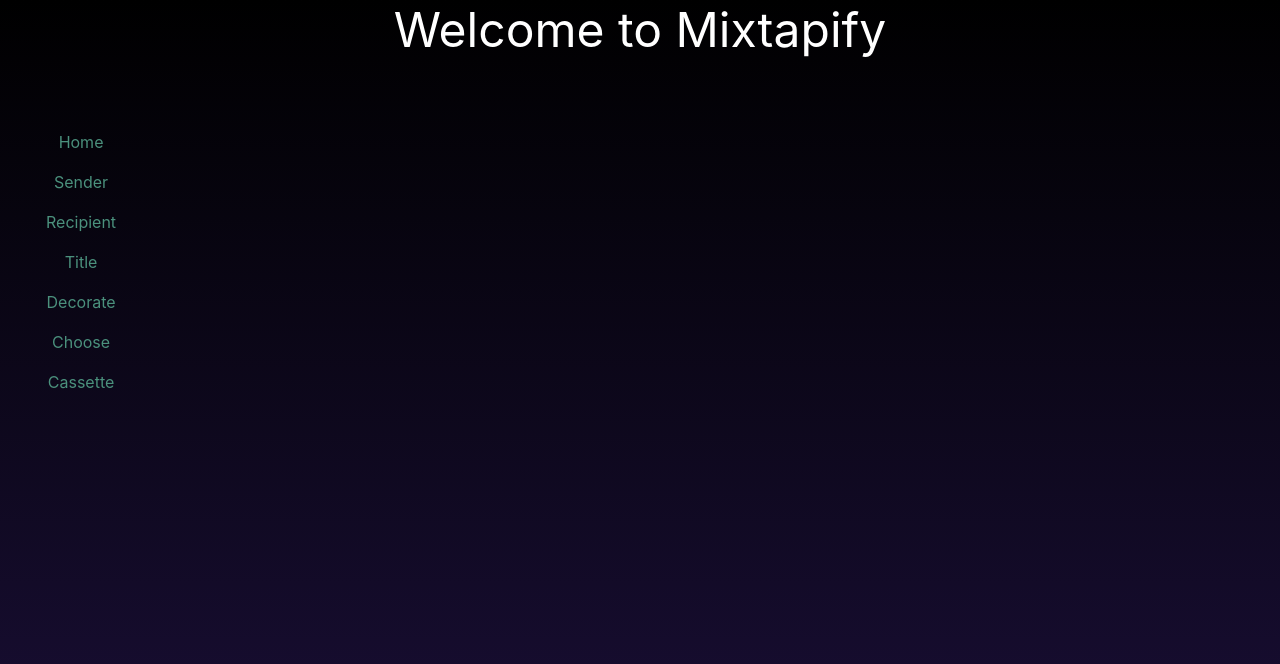
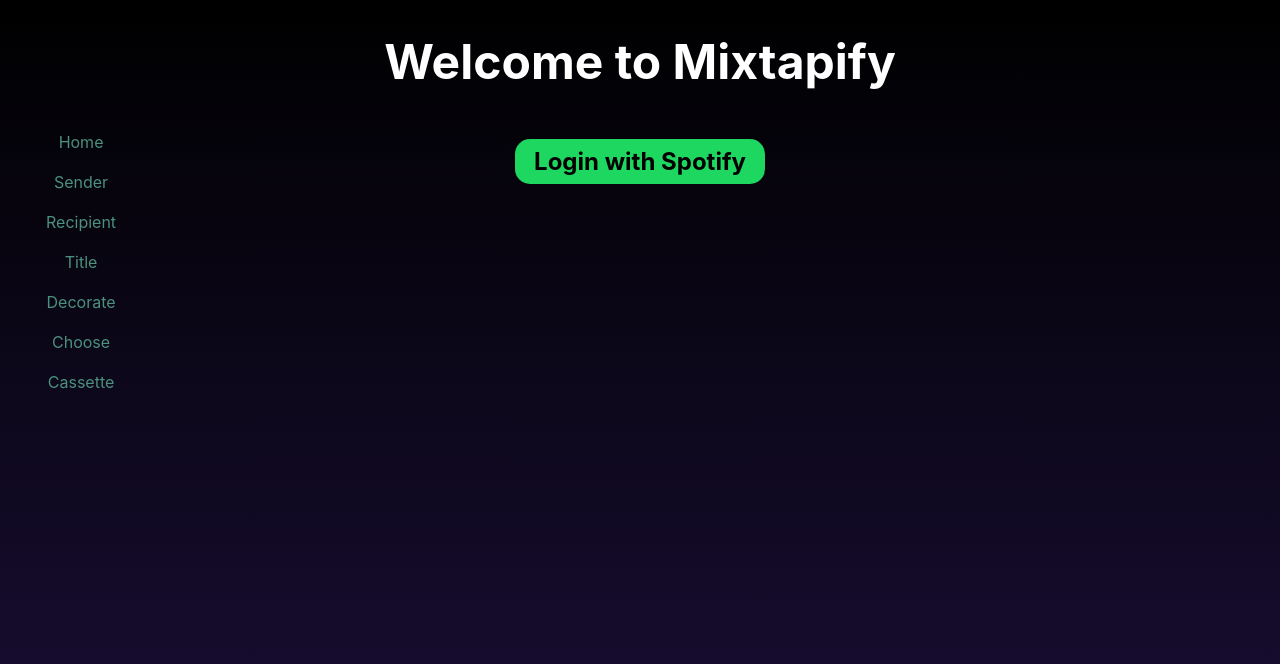
Before and after one commit to cyl9011/Mixtapify, a React (Create React App) app in the folder frontend/: page / in a window 1280 px wide. Shown: the top 664 px of the page. Built offline with nearby package versions, Linux system fonts and the light colour scheme; no server answers.

Commit message:
updated home page

```diff
--- a/frontend/package.json
+++ b/frontend/package.json
@@ -9,13 +9,14 @@
     "@mui/icons-material": "^5.10.16",
     "@mui/material": "^5.10.16",
     "@mui/styles": "^5.10.16",
-    "http-proxy-middleware": "^2.0.6",
-    "react-icons": "^4.7.1",
     "@testing-library/jest-dom": "^5.16.5",
     "@testing-library/react": "^13.4.0",
     "@testing-library/user-event": "^13.5.0",
+    "classnames": "^2.3.2",
+    "http-proxy-middleware": "^2.0.6",
     "react": "^18.2.0",
     "react-dom": "^18.2.0",
+    "react-icons": "^4.7.1",
     "react-router-dom": "^6.4.2",
     "react-scripts": "5.0.1",
     "reactstrap": "^9.1.4",
--- a/frontend/src/App.css
+++ b/frontend/src/App.css
@@ -36,3 +36,14 @@
     transform: rotate(360deg);
   }
 }
+
+.btn {
+  background-color: var(--spotify-green);
+  color: black;
+  text-decoration: none;
+  padding: 1vh 1.5vw;
+  border-radius: 15px;
+  border: none;
+  font-size: 0.5em;
+  font-weight: bold;
+}
--- a/frontend/src/components/Login/Login.js
+++ b/frontend/src/components/Login/Login.js
@@ -1,7 +1,13 @@
 import React from "react";
+import styles from "./Login.module.css";
+import cn from "classnames";
 
 function Login() {
-  return <a href="/auth/login">Login with Spotify</a>;
+  return (
+    <a class={cn(styles.login, "btn")} href="/auth/login">
+      Login with Spotify
+    </a>
+  );
 }
 
 export default Login;
--- a/frontend/src/containers/Home/Home.js
+++ b/frontend/src/containers/Home/Home.js
@@ -1,12 +1,13 @@
 import React from "react";
-import { BrowserRouter as Router, Route, Switch } from "react-router-dom";
+import Login from "../../components/Login/Login";
 
 import "./Home.css";
 
 const Home = () => {
   return (
     <div className="home">
-      Welcome to Mixtapify
+      <h1>Welcome to Mixtapify</h1>
+      <Login />
     </div>
   );
 };
--- a/frontend/src/containers/NavBar/NavBar.css
+++ b/frontend/src/containers/NavBar/NavBar.css
@@ -20,6 +20,7 @@
 
 h1 {
   color: white;
+  font-size: 1em;
 }
 
 body {
@@ -34,7 +35,6 @@
 }
 
 #navbarContainer ul {
-
   padding: 1rem;
 
   z-index: 10;
--- a/frontend/src/index.css
+++ b/frontend/src/index.css
@@ -1,13 +1,18 @@
+:root {
+  --spotify-green: #1ed760;
+  --spotify-ui-green: #1db954;
+}
+
 body {
   margin: 0;
-  font-family: -apple-system, BlinkMacSystemFont, 'Segoe UI', 'Roboto', 'Oxygen',
-    'Ubuntu', 'Cantarell', 'Fira Sans', 'Droid Sans', 'Helvetica Neue',
+  font-family: -apple-system, BlinkMacSystemFont, "Segoe UI", "Roboto", "Oxygen",
+    "Ubuntu", "Cantarell", "Fira Sans", "Droid Sans", "Helvetica Neue",
     sans-serif;
   -webkit-font-smoothing: antialiased;
   -moz-osx-font-smoothing: grayscale;
 }
 
 code {
-  font-family: source-code-pro, Menlo, Monaco, Consolas, 'Courier New',
+  font-family: source-code-pro, Menlo, Monaco, Consolas, "Courier New",
     monospace;
 }
--- a/frontend/src/index.js
+++ b/frontend/src/index.js
@@ -3,7 +3,6 @@
 import { HashRouter as Router } from "react-router-dom";
 import "./index.css";
 import App from "./App";
-import reportWebVitals from "./reportWebVitals";
 
 import * as serviceWorker from "./serviceWorker";
 
```
Also changed, not shown: 1 other file (tests, documents, lock files or other folders).
